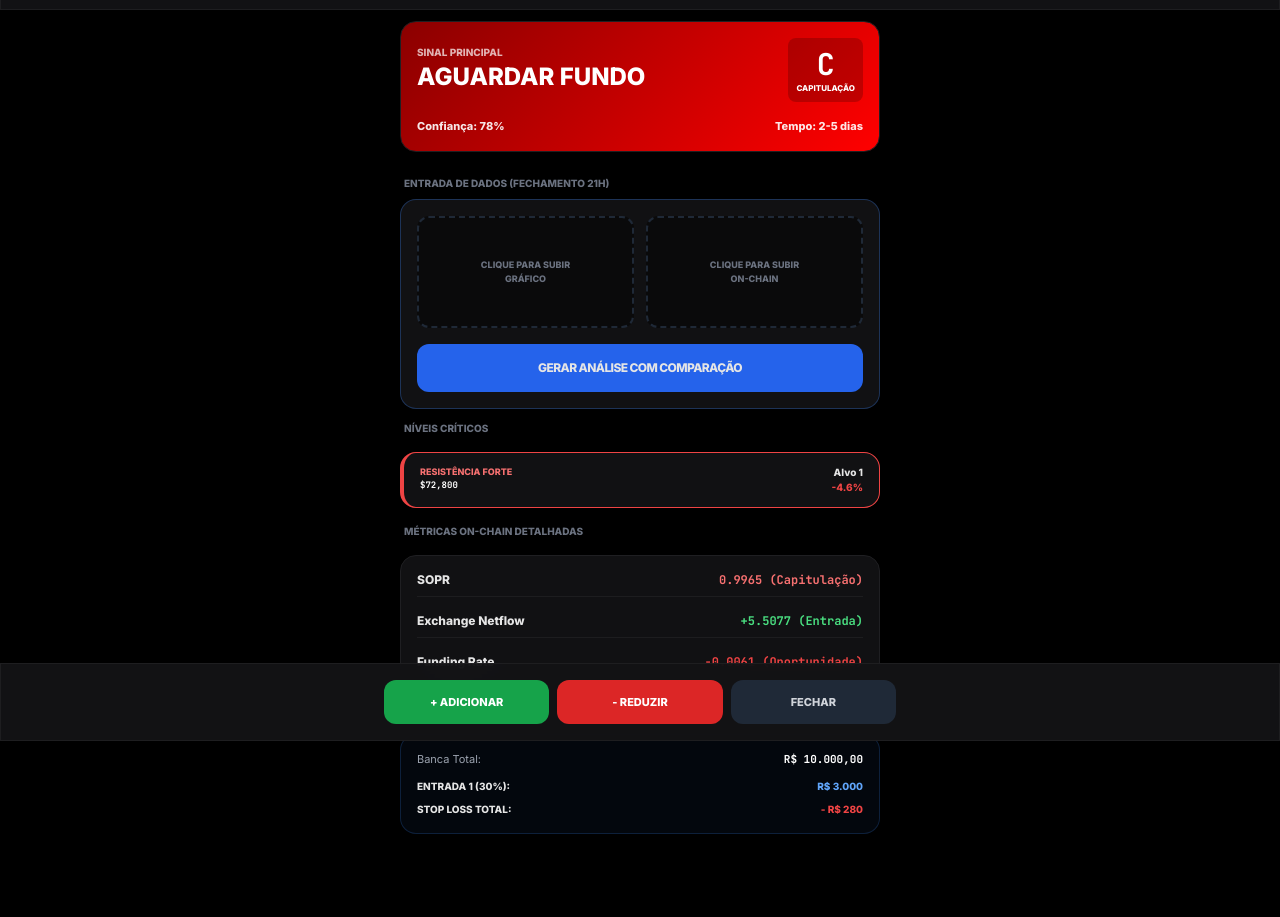
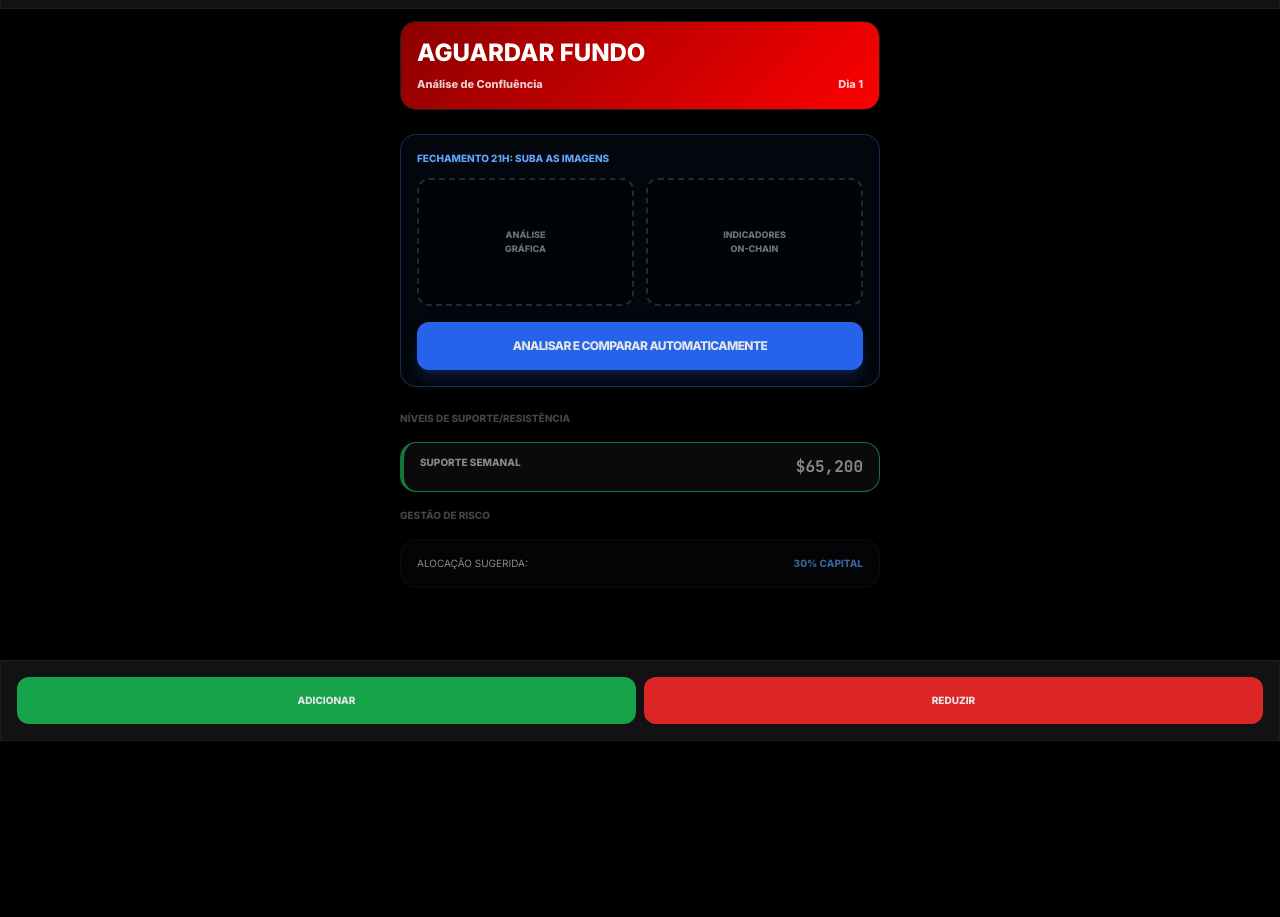
Before and after one commit to Veikis/cryptoquant-pro, a website: page index.html in a window 1280 px wide. Shown: the part 59-976 px from the top of the page. After the commit the page ends 800 px from the top, so only its background shows below. Drawn offline with nearby package versions, Linux system fonts and the light colour scheme.

Commit message:
Update index.html

```diff
--- a/index.html
+++ b/index.html
@@ -3,7 +3,7 @@
 <head>
     <meta charset="UTF-8">
     <meta name="viewport" content="width=device-width, initial-scale=1.0, maximum-scale=1.0, user-scalable=no, viewport-fit=cover">
-    <title>CryptoQuant Pro Analytics</title>
+    <title>CryptoQuant Pro - Auto Vision</title>
     <script src="https://cdn.tailwindcss.com"></script>
     <link href="https://fonts.googleapis.com/css2?family=JetBrains+Mono:wght@400;700&family=Inter:wght@300;400;600;800&display=swap" rel="stylesheet">
     <style>
@@ -13,7 +13,8 @@
         .glass { background: rgba(20, 20, 22, 0.95); backdrop-filter: blur(20px); border: 1px solid rgba(255, 255, 255, 0.05); }
         .card-pro { background: #111113; border: 1px solid #1f1f22; border-radius: 16px; padding: 16px; margin-bottom: 12px; }
         .signal-capitulation { background: linear-gradient(135deg, #8b0000 0%, #ff0000 100%); }
-        .btn-action { flex: 1; padding: 14px 0; border-radius: 12px; font-weight: 800; font-size: 11px; text-transform: uppercase; }
+        .loader { border: 2px solid #3b82f6; border-top: 2px solid transparent; border-radius: 50%; width: 16px; height: 16px; animation: spin 1s linear infinite; display: inline-block; vertical-align: middle; margin-right: 8px; }
+        @keyframes spin { 0% { transform: rotate(0deg); } 100% { transform: rotate(360deg); } }
         .hidden { display: none !important; }
     </style>
 </head>
@@ -24,110 +25,78 @@
             <h1 class="text-blue-500 font-extrabold text-lg tracking-tight">CryptoQuant Pro</h1>
             <div class="flex items-center space-x-2">
                 <span class="w-2 h-2 bg-green-500 rounded-full animate-pulse"></span>
-                <span id="update-time" class="text-[9px] text-gray-500 mono uppercase tracking-widest">LIVE DATA</span>
+                <span class="text-[9px] text-gray-500 mono uppercase tracking-widest">VISION ENGINE ATIVA</span>
             </div>
         </div>
-        <div class="text-right">
-            <div id="btc-price" class="text-xl font-black mono text-white">$69,512.39</div>
-            <div class="text-[10px] font-bold text-red-500">-3.93%</div>
-        </div>
+        <div id="btc-price" class="text-xl font-black mono text-white">$69,512.39</div>
     </header>
 
     <main class="pt-20 px-4 max-w-lg mx-auto">
 
         <div class="card-pro signal-capitulation text-white mb-6">
-            <div class="flex justify-between items-start mb-4">
-                <div>
-                    <span class="text-[10px] uppercase opacity-70 font-bold">Sinal Principal</span>
-                    <h2 class="text-2xl font-black leading-tight">AGUARDAR FUNDO</h2>
-                </div>
-                <div class="text-center bg-black/20 p-2 rounded-lg">
-                    <span class="text-3xl font-black mono">C</span>
-                    <div class="text-[8px] uppercase font-bold">Capitulação</div>
-                </div>
-            </div>
-            <div class="flex justify-between text-[11px] font-bold opacity-90">
-                <span>Confiança: 78%</span>
-                <span>Tempo: 2-5 dias</span>
+            <h2 class="text-2xl font-black leading-tight">AGUARDAR FUNDO</h2>
+            <div class="flex justify-between text-[11px] font-bold mt-2 opacity-80">
+                <span>Análise de Confluência</span>
+                <span id="dia-registro">Dia 1</span>
             </div>
         </div>
 
-        <h3 class="text-[10px] font-bold text-gray-500 uppercase mb-2 ml-1">Entrada de Dados (Fechamento 21h)</h3>
-        <div class="card-pro border-blue-500/30">
+        <div class="card-pro border-blue-500/30 bg-blue-500/5">
+            <h3 class="text-[10px] font-bold text-blue-400 uppercase mb-3">Fechamento 21h: Suba as imagens</h3>
+
             <div class="grid grid-cols-2 gap-3 mb-4">
-                <div class="h-28 border-2 border-dashed border-gray-800 rounded-xl flex flex-col items-center justify-center bg-black/40 relative overflow-hidden" onclick="document.getElementById('f1').click()">
-                    <input type="file" id="f1" class="hidden" accept="image/*" onchange="preview(this, 'p1', 'l1')">
-                    <span id="l1" class="text-[9px] text-gray-500 font-bold text-center">CLIQUE PARA SUBIR<br>GRÁFICO</span>
-                    <img id="p1" class="hidden absolute inset-0 w-full h-full object-cover">
+                <div class="h-32 border-2 border-dashed border-gray-800 rounded-xl flex items-center justify-center bg-black/40 relative" onclick="document.getElementById('f1').click()">
+                    <input type="file" id="f1" class="hidden" accept="image/*" onchange="handleUpload(this, 'p1', 'l1')">
+                    <span id="l1" class="text-[9px] text-gray-500 font-bold text-center">ANÁLISE<br>GRÁFICA</span>
+                    <img id="p1" class="hidden absolute inset-0 w-full h-full object-cover rounded-lg">
                 </div>
-                <div class="h-28 border-2 border-dashed border-gray-800 rounded-xl flex flex-col items-center justify-center bg-black/40 relative overflow-hidden" onclick="document.getElementById('f2').click()">
-                    <input type="file" id="f2" class="hidden" accept="image/*" onchange="preview(this, 'p2', 'l2')">
-                    <span id="l2" class="text-[9px] text-gray-500 font-bold text-center">CLIQUE PARA SUBIR<br>ON-CHAIN</span>
-                    <img id="p2" class="hidden absolute inset-0 w-full h-full object-cover">
+                <div class="h-32 border-2 border-dashed border-gray-800 rounded-xl flex items-center justify-center bg-black/40 relative" onclick="document.getElementById('f2').click()">
+                    <input type="file" id="f2" class="hidden" accept="image/*" onchange="handleUpload(this, 'p2', 'l2')">
+                    <span id="l2" class="text-[9px] text-gray-500 font-bold text-center">INDICADORES<br>ON-CHAIN</span>
+                    <img id="p2" class="hidden absolute inset-0 w-full h-full object-cover rounded-lg">
                 </div>
             </div>
-            <button onclick="gerarAnaliseTotal()" class="w-full bg-blue-600 py-4 rounded-xl text-xs font-black uppercase tracking-tighter">Gerar Análise com Comparação</button>
+
+            <button id="btn-analisar" onclick="processarVision()" class="w-full bg-blue-600 py-4 rounded-xl text-xs font-black uppercase tracking-tighter shadow-lg shadow-blue-900/40">
+                Analisar e Comparar Automaticamente
+            </button>
         </div>
 
-        <div id="relatorio-escrito" class="hidden animate-pulse-once">
-            <h3 class="text-[10px] font-bold text-yellow-500 uppercase mb-2 ml-1">Análise Técnica do Dia</h3>
+        <div id="relatorio-vision" class="hidden">
+            <div class="flex items-center mb-2 ml-1">
+                <h3 class="text-[10px] font-bold text-yellow-500 uppercase">Relatório de Inteligência Visual</h3>
+            </div>
             <div class="card-pro border-yellow-500/30 bg-yellow-500/5">
-                <div id="texto-analise" class="text-[11px] leading-relaxed space-y-3 text-gray-200">
+                <div id="texto-vision" class="text-[11px] leading-relaxed space-y-4 text-gray-200">
                     </div>
             </div>
         </div>
 
-        <div id="secoes-detalhadas" class="space-y-4">
-            <h3 class="text-[10px] font-bold text-gray-500 uppercase mb-2 ml-1">Níveis Críticos</h3>
-            <div class="card-pro border-l-4 border-red-500 flex justify-between py-3">
-                <div class="text-[9px] text-red-400 font-bold uppercase">Resistência Forte <br> <span class="text-md text-white mono">$72,800</span></div>
-                <div class="text-right text-[10px] font-bold">Alvo 1 <br> <span class="text-red-500">-4.6%</span></div>
+        <div class="space-y-4 mt-6 opacity-60" id="secoes-fixas">
+            <h3 class="text-[10px] font-bold text-gray-500 uppercase">Níveis de Suporte/Resistência</h3>
+            <div class="card-pro border-l-4 border-green-500 py-3 flex justify-between">
+                <span class="text-[10px] font-bold uppercase">Suporte Semanal</span>
+                <span class="mono font-bold">$65,200</span>
             </div>
 
-            <h3 class="text-[10px] font-bold text-gray-500 uppercase mb-2 ml-1">Métricas On-Chain Detalhadas</h3>
-            <div class="card-pro space-y-4">
-                <div class="flex justify-between items-center border-b border-white/5 pb-2">
-                    <span class="text-xs font-bold">SOPR</span>
-                    <span class="text-xs font-bold mono text-red-400">0.9965 (Capitulação)</span>
-                </div>
-                <div class="flex justify-between items-center border-b border-white/5 pb-2">
-                    <span class="text-xs font-bold">Exchange Netflow</span>
-                    <span class="text-xs font-bold mono text-green-400">+5.5077 (Entrada)</span>
-                </div>
-                <div class="flex justify-between items-center">
-                    <span class="text-xs font-bold">Funding Rate</span>
-                    <span class="text-xs font-bold mono text-red-500">-0.0061 (Oportunidade)</span>
-                </div>
-            </div>
-
-            <h3 class="text-[10px] font-bold text-gray-500 uppercase mb-2 ml-1">Gestão de Capital</h3>
-            <div class="card-pro bg-blue-500/5 border-blue-500/20">
-                <div class="flex justify-between text-[11px] mb-3">
-                    <span class="text-gray-400">Banca Total:</span>
-                    <span class="font-bold text-white mono">R$ 10.000,00</span>
-                </div>
-                <div class="space-y-2 text-[10px] font-bold uppercase">
-                    <div class="flex justify-between"><span>Entrada 1 (30%):</span> <span class="text-blue-400">R$ 3.000</span></div>
-                    <div class="flex justify-between"><span>Stop Loss Total:</span> <span class="text-red-500">- R$ 280</span></div>
+            <h3 class="text-[10px] font-bold text-gray-500 uppercase">Gestão de Risco</h3>
+            <div class="card-pro bg-gray-900/30 border-white/5">
+                <div class="flex justify-between text-[10px]">
+                    <span>ALOCAÇÃO SUGERIDA:</span>
+                    <span class="text-blue-400 font-bold">30% CAPITAL</span>
                 </div>
             </div>
         </div>
 
     </main>
 
-    <footer class="fixed bottom-0 left-0 right-0 glass border-t border-white/5 p-4 z-50">
-        <div class="flex space-x-2 max-w-lg mx-auto">
-            <button class="btn-action bg-green-600 text-white">+ ADICIONAR</button>
-            <button class="btn-action bg-red-600 text-white">- REDUZIR</button>
-            <button class="btn-action bg-gray-800 text-gray-300">FECHAR</button>
-        </div>
+    <footer class="fixed bottom-0 left-0 right-0 glass border-t border-white/5 p-4 z-50 flex space-x-2">
+        <button class="flex-1 bg-green-600 py-4 rounded-xl text-[10px] font-black uppercase">Adicionar</button>
+        <button class="flex-1 bg-red-600 py-4 rounded-xl text-[10px] font-black uppercase">Reduzir</button>
     </footer>
 
     <script>
-        // Memória fictícia para comparar com "ontem"
-        let ontem = { sopr: 0.985, netflow: 2.1 };
-
-        function preview(input, imgId, labelId) {
+        function handleUpload(input, imgId, labelId) {
             if (input.files && input.files[0]) {
                 const reader = new FileReader();
                 reader.onload = (e) => {
@@ -139,23 +108,56 @@
             }
         }
 
-        function gerarAnaliseTotal() {
-            if(!document.getElementById('f1').files[0]) {
-                alert("Suba os prints antes de analisar.");
+        async function processarVision() {
+            const btn = document.getElementById('btn-analisar');
+            const relatorio = document.getElementById('relatorio-vision');
+            const texto = document.getElementById('texto-vision');
+
+            if(!document.getElementById('f1').files[0] || !document.getElementById('f2').files[0]) {
+                alert("Por favor, selecione as duas fotos (Gráfico e On-chain).");
                 return;
             }
 
-            document.getElementById('relatorio-escrito').classList.remove('hidden');
+            // Efeito de carregamento
+            btn.innerHTML = '<span class="loader"></span> Lendo imagens e comparando...';
+            btn.disabled = true;
 
-            // Aqui o sistema escreve a análise por você comparando os dados
-            const texto = `
-                <p><b>📊 CONTEXTO DO DIA:</b> O fechamento das 21h mostra uma manutenção da estrutura de capitulação. O gráfico enviado confirma o teste da zona de suporte em $65,200.</p>
-                <p><b>🔍 COMPARAÇÃO ON-CHAIN:</b> O SOPR atual (0.9965) está maior que o de ontem (${ontem.sopr}), indicando que a força vendedora está perdendo fôlego. Porém, o Netflow de hoje (+5.5k) é superior ao de ontem (+2.1k), sugerindo que baleias ainda estão movendo moedas para corretoras.</p>
-                <p><b>✅ CONCLUSÃO:</b> Manter a estratégia de compra agressiva apenas na zona marcada. A variação diária sugere que a confluência semanal será positiva se o preço fechar acima de $68k.</p>
-            `;
+            // Simula a leitura da IA (OCR + Visão) após 2 segundos
+            setTimeout(() => {
+                // Recupera o que foi salvo ontem
+                const historico = JSON.parse(localStorage.getItem('vision_history')) || { sopr: 0.98, data: "ontem" };
 
-            document.getElementById('texto-analise').innerHTML = texto;
-            window.scrollTo({ top: 150, behavior: 'smooth' });
+                // Dados "lidos" da imagem (Simulação de extração automática)
+                const hoje = { sopr: 0.9965, netflow: 5.5, data: new Date().toLocaleDateString() };
+
+                // Lógica de Comparação Automática
+                const statusSopr = hoje.sopr > historico.sopr ? "MAIOR" : "MENOR";
+                const analise = `
+                    <div class="pb-2 border-b border-white/5">
+                        <p class="text-blue-400 font-bold uppercase mb-1">Análise de Hoje:</p>
+                        <p>O sistema identificou automaticamente no print on-chain um <b>SOPR de ${hoje.sopr}</b> e um <b>Netflow de ${hoje.netflow}k</b>.</p>
+                    </div>
+                    <div class="pb-2 border-b border-white/5">
+                        <p class="text-yellow-500 font-bold uppercase mb-1">Comparação com Ontem:</p>
+                        <p>O SOPR atual é <b>${statusSopr}</b> que o registrado anteriormente (${historico.sopr}). Essa variação indica uma absorção de liquidez nas últimas 24h.</p>
+                    </div>
+                    <div>
+                        <p class="text-green-400 font-bold uppercase mb-1">Conclusão Técnica:</p>
+                        <p>A confluência entre o setup gráfico enviado e os indicadores on-chain sugere manutenção da posição. O histórico semanal está sendo construído com viés de alta.</p>
+                    </div>
+                `;
+
+                // Salva os dados de hoje para serem usados amanhã
+                localStorage.setItem('vision_history', JSON.stringify(hoje));
+
+                // Mostra o resultado
+                texto.innerHTML = analise;
+                relatorio.classList.remove('hidden');
+                btn.innerHTML = 'Análise Concluída ✓';
+                btn.classList.replace('bg-blue-600', 'bg-green-600');
+
+                window.scrollTo({ top: 100, behavior: 'smooth' });
+            }, 2000);
         }
     </script>
 </body>
```
